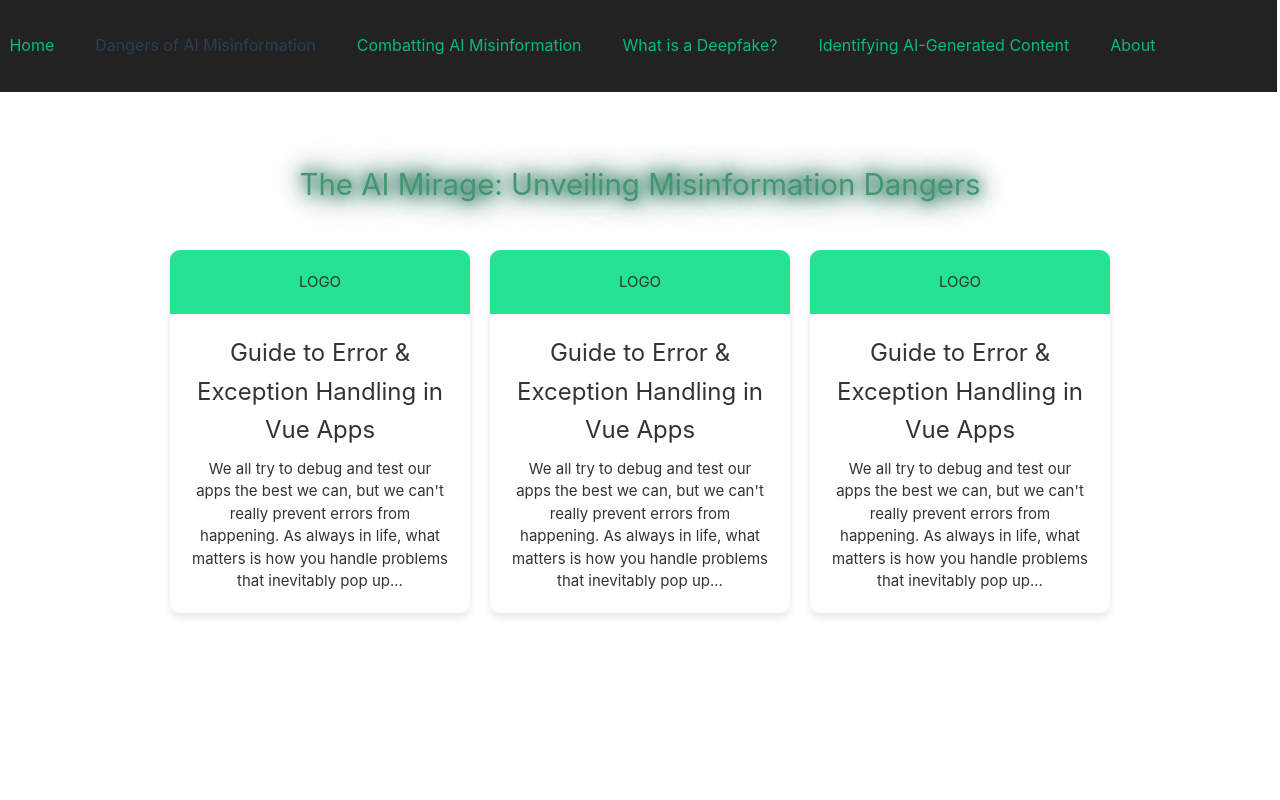
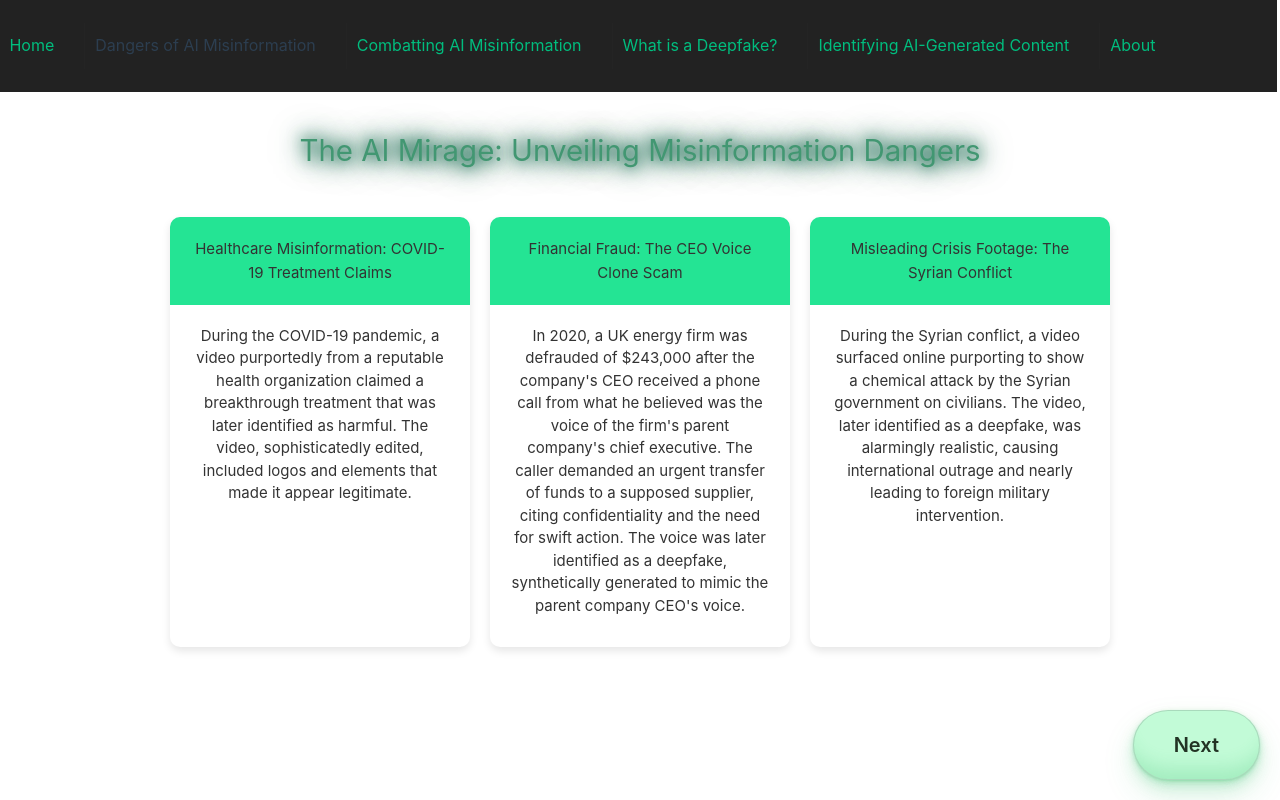
Before and after one commit to arhamw/cs492-final-project, a Vue app: page /dangers-about-ai in a window 1280 px wide. Built offline with nearby package versions, Linux system fonts and the light colour scheme.

Commit message:
Added new card info and next button to Dangers of AI Misinformation

```diff
--- a/src/views/DangersOfAIMisinformationView.vue
+++ b/src/views/DangersOfAIMisinformationView.vue
@@ -1,4 +1,12 @@
-<script setup></script>
+<script setup>
+import { useRouter } from 'vue-router'
+
+const router = useRouter()
+
+const navigateToCombattingAIPage = () => {
+  router.push('/combatting-ai')
+}
+</script>
 
 <template>
   <div class="main">
@@ -7,46 +15,89 @@
         <h1 class="glow">The AI Mirage: Unveiling Misinformation Dangers</h1>
       </div>
       <div class="card-container">
-        <div class="card">
-          <div class="card-icon">LOGO</div>
+        <div class="card" v-for="(card, index) in cards" :key="index" @click="openPopup(card)">
+          <div class="card-icon">{{ card.title }}</div>
           <div class="card-content">
-            <h2 class="card-title">Guide to Error & Exception Handling in Vue Apps</h2>
-            <p></p>
             <p class="card-summary">
-              We all try to debug and test our apps the best we can, but we can't really prevent
-              errors from happening. As always in life, what matters is how you handle problems that
-              inevitably pop up...
-            </p>
-          </div>
-        </div>
-        <div class="card">
-          <div class="card-icon">LOGO</div>
-          <div class="card-content">
-            <h2 class="card-title">Guide to Error & Exception Handling in Vue Apps</h2>
-            <p></p>
-            <p class="card-summary">
-              We all try to debug and test our apps the best we can, but we can't really prevent
-              errors from happening. As always in life, what matters is how you handle problems that
-              inevitably pop up...
-            </p>
-          </div>
-        </div>
-        <div class="card">
-          <div class="card-icon">LOGO</div>
-          <div class="card-content">
-            <h2 class="card-title">Guide to Error & Exception Handling in Vue Apps</h2>
-            <p></p>
-            <p class="card-summary">
-              We all try to debug and test our apps the best we can, but we can't really prevent
-              errors from happening. As always in life, what matters is how you handle problems that
-              inevitably pop up...
+              {{ card.context }}
             </p>
           </div>
         </div>
       </div>
+      <div v-if="showPopup" class="popup" @click="closePopup">
+        <div class="popup-content">
+          <div class="left-section">
+            <p>{{ selectedBox.title }}</p>
+            <br />
+            <p>{{ selectedBox.debunking }}</p>
+            <br />
+            <p>{{ selectedBox.lessons_learned }}</p>
+          </div>
+          <div class="right-section">
+            <!-- Add media here -->
+          </div>
+          <div class="close-btn">X</div>
+        </div>
+      </div>
+      <div class="button-container">
+        <button class="begin-button" @click="navigateToCombattingAIPage">Next</button>
+      </div>
     </section>
   </div>
 </template>
+
+<script>
+export default {
+  data() {
+    return {
+      cards: [
+        {
+          title: 'Healthcare Misinformation: COVID-19 Treatment Claims',
+          context:
+            'During the COVID-19 pandemic, a video purportedly from a reputable health organization claimed a breakthrough treatment that was later identified as harmful. The video, sophisticatedly edited, included logos and elements that made it appear legitimate.',
+          debunking:
+            "Healthcare professionals and fact-checking organizations quickly challenged the video, citing lack of evidence in peer-reviewed medical journals and discrepancies in the treatment protocols mentioned. The real health organization issued a statement denying the claims, and digital forensic analysis revealed the video's AI-generated origins.",
+          lessons_learned:
+            'The rapid spread of this harmful misinformation highlighted the critical need for public health literacy and the dangers of unchecked AI-generated content. It emphasized the importance of consulting trusted healthcare sources and the role of authoritative bodies in providing clear, accurate information during crises.',
+          media: ''
+        },
+        {
+          title: 'Financial Fraud: The CEO Voice Clone Scam',
+          context:
+            "In 2020, a UK energy firm was defrauded of $243,000 after the company's CEO received a phone call from what he believed was the voice of the firm's parent company's chief executive. The caller demanded an urgent transfer of funds to a supposed supplier, citing confidentiality and the need for swift action. The voice was later identified as a deepfake, synthetically generated to mimic the parent company CEO's voice.",
+          debunking:
+            "The fraud came to light after the transaction when the supposed urgency did not match the reality, prompting an internal investigation that revealed the call's AI origins.",
+          lessons_learned:
+            'This incident highlighted the sophistication of financial scams utilizing AI and the need for enhanced security protocols, including multi-factor authentication and verbal confirmation through known, secure channels before executing significant transactions.',
+          media: ''
+        },
+        {
+          title: 'Misleading Crisis Footage: The Syrian Conflict',
+          context:
+            'During the Syrian conflict, a video surfaced online purporting to show a chemical attack by the Syrian government on civilians. The video, later identified as a deepfake, was alarmingly realistic, causing international outrage and nearly leading to foreign military intervention.',
+          debunking:
+            'Independent investigators and digital forensic experts analyzed the video, identifying inconsistencies with real events and the chemical properties of the supposed attack. Additionally, NGOs on the ground were unable to verify the incident, leading to the conclusion that the footage was fabricated.',
+          lessons_learned:
+            "This incident demonstrated the potential of deepfake technology to escalate conflicts and even trigger international crises based on false premises. It highlighted the need for rigorous verification of content before it's used as a basis for policy decisions or military action, emphasizing the critical role of on-the-ground reporting and digital forensic analysis in conflict zones.",
+          media: ''
+        }
+      ],
+      showPopup: false,
+      selectedBox: null
+    }
+  },
+  methods: {
+    openPopup(item) {
+      this.selectedBox = item
+      this.showPopup = true
+    },
+    closePopup() {
+      this.selectedBox = null
+      this.showPopup = false
+    }
+  }
+}
+</script>
 
 <style>
 .main {
@@ -104,12 +155,15 @@
 }
 
 .card {
-  width: 300px; /* or whatever width you prefer */
+  max-width: 300px;
+  min-height: 430px;
+  /* width: 300px; */
   margin: 10px;
   background-color: #fff;
   box-shadow: 0 4px 8px rgba(0, 0, 0, 0.1);
   border-radius: 10px; /* optional rounded corners */
   overflow: hidden;
+  cursor: pointer;
 }
 
 .card-icon {
@@ -135,6 +189,59 @@
   line-height: 1.5;
 }
 
+.button-container {
+  position: fixed;
+  bottom: 20px;
+  right: 20px;
+  z-index: 1;
+}
+
+.begin-button {
+  background-color: #c2fbd7;
+  border: 1px solid rgba(27, 31, 35, 0.15);
+  border-radius: 100px;
+  box-shadow:
+    rgba(44, 187, 99, 0.2) 0 -25px 18px -14px inset,
+    rgba(44, 187, 99, 0.15) 0 1px 2px,
+    rgba(44, 187, 99, 0.15) 0 2px 4px,
+    rgba(44, 187, 99, 0.15) 0 4px 8px,
+    rgba(44, 187, 99, 0.15) 0 8px 16px,
+    rgba(44, 187, 99, 0.15) 0 16px 32px;
+
+  color: rgb(35, 51, 36);
+  cursor: pointer;
+  display: inline-block;
+  font-family:
+    CerebriSans-Regular,
+    -apple-system,
+    system-ui,
+    Roboto,
+    sans-serif;
+  font-size: 20px;
+  font-weight: 600;
+  line-height: 2.5;
+  outline: transparent;
+  padding: 0.55rem 2.5rem;
+  text-align: center;
+  text-decoration: none;
+  transition: all 250ms;
+  user-select: none;
+  -webkit-user-select: none;
+  touch-action: manipulation;
+  white-space: nowrap;
+}
+
+.begin-button:hover {
+  box-shadow:
+    rgba(44, 187, 99, 0.35) 0 -25px 18px -14px inset,
+    rgba(44, 187, 99, 0.25) 0 1px 2px,
+    rgba(44, 187, 99, 0.25) 0 2px 4px,
+    rgba(44, 187, 99, 0.25) 0 4px 8px,
+    rgba(44, 187, 99, 0.25) 0 8px 16px,
+    rgba(44, 187, 99, 0.25) 0 16px 32px;
+  transform: scale(1.05) rotate(-1deg);
+}
+
 /* @media (min-width: 1024px) {
   .about {
     min-height: 100vh;
```
